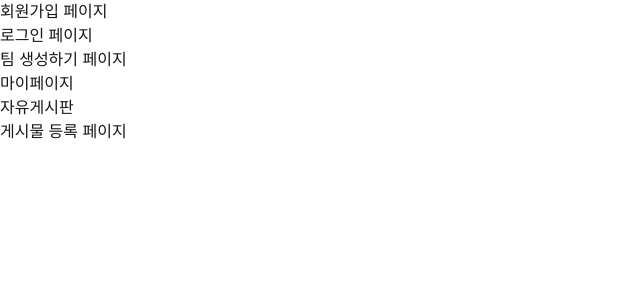
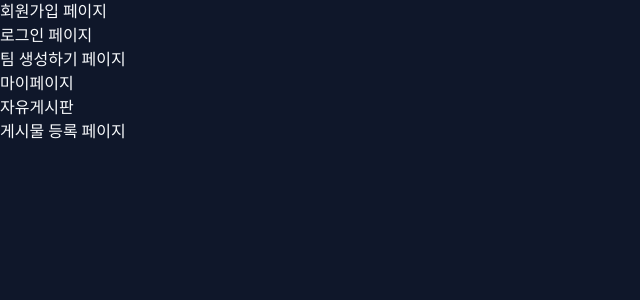
Before and after one commit to marie1016/Coworkers, a Next.js app: page / in a window 1280 px wide. Shown: the top 300 px of the page, without its empty margins (0-640 px from the left). Built offline with nearby package versions, Linux system fonts and the light colour scheme.

Commit message:
feat(임귀태) : global.css 기본 세팅

```diff
--- a/src/styles/globals.css
+++ b/src/styles/globals.css
@@ -2,26 +2,10 @@
 @tailwind components;
 @tailwind utilities;
 
-:root {
-  --background: #ffffff;
-  --foreground: #171717;
+html,
+body {
+  @apply bg-background-primary font-[Pretendard] text-text-primary;
+  margin: 0;
+  padding: 0;
+  box-sizing: border-box;
 }
-
-@media (prefers-color-scheme: dark) {
-  :root {
-    --background: #0a0a0a;
-    --foreground: #ededed;
-  }
-}
-
-body {
-  color: var(--foreground);
-  background: var(--background);
-  font-family: Arial, Helvetica, sans-serif;
-}
-
-@layer utilities {
-  .text-balance {
-    text-wrap: balance;
-  }
-}
```
